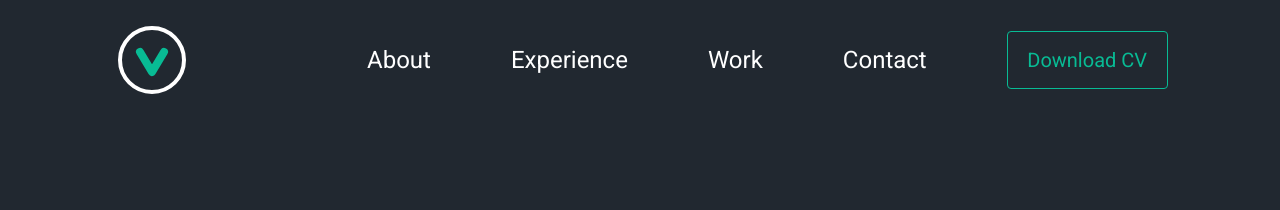
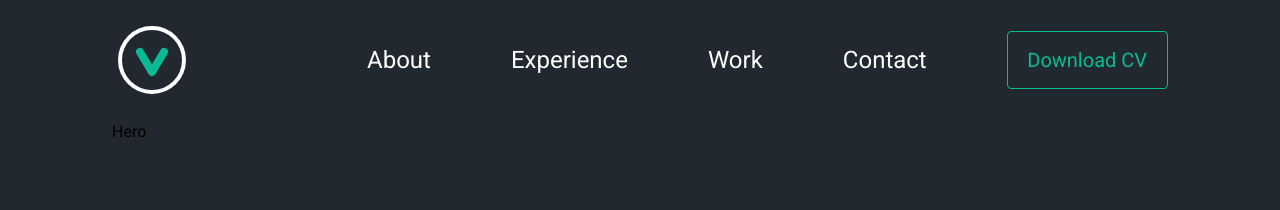
Before and after one commit to ogi1998/ogi1998.github.io, a React (Create React App) app: page / in a window 1280 px wide. Shown: the top 210 px of the page. Built offline with nearby package versions, Linux system fonts and the light colour scheme.

Commit message:
1: Create Hero Section
Created initial structure for hero section

```diff
--- a/src/components/home/Home.js
+++ b/src/components/home/Home.js
@@ -1,15 +1,17 @@
-import Navbar from "./Navbar"
+import Hero from "./hero/Hero"
+import Navbar from "./navbar/Navbar"
 
 import { motion } from "framer-motion"
 const Home = () => {
 	return (
 		<motion.div
-		 className="bg-primary min-h-screen px-28"
-		 initial={{scale: 0}}
-		 animate={{scale: 1}}
-		 transition={{duration: 0.5}}
-		 >
+			className="bg-primary min-h-screen px-28"
+			initial={{ scale: 0 }}
+			animate={{ scale: 1 }}
+			transition={{ duration: 0.5 }}
+		>
 			<Navbar />
+			<Hero />
 		</motion.div>
 	)
 }
--- /dev/null
+++ b/src/components/home/hero/Hero.js
@@ -0,0 +1,6 @@
+const Hero = () => {
+  return (
+	<div>Hero</div>
+  )
+}
+export default Hero
--- a/src/components/home/Logo.js
+++ b/src/components/home/navbar/Logo.js
@@ -1,4 +1,4 @@
-import logo from '../../logo.svg';
+import logo from '../../../logo.svg';
 
 import { motion } from 'framer-motion';
 
--- a/src/components/home/Navbar.js
+++ b/src/components/home/navbar/Navbar.js
@@ -28,7 +28,7 @@ const Navbar = () => {
 		hover: {
 			width: "100%",
 			left: 0,
-			transition: {ease: "easeIn", duration: 0.3}
+			transition: { ease: "easeIn", duration: 0.3 }
 		},
 	}
 	return (
@@ -43,7 +43,7 @@ const Navbar = () => {
 				<motion.a
 					href="/"
 					whileHover={{ scale: 1.2, color: "#08BB94", borderBottomLeftRadius: "10px", borderBottomColor: "#08BB04", borderBottomStyle: "solid" }}
-					initial={{ scale: 1, color: "#fff", borderBottomLeftRadius: "10px"}}
+					initial={{ scale: 1, color: "#fff", borderBottomLeftRadius: "10px" }}
 					transition={{ duration: 0.2 }}
 				>
 					About
@@ -51,7 +51,7 @@ const Navbar = () => {
 				<motion.a
 					href="/"
 					whileHover={{ scale: 1.2, color: "#08BB94", borderBottomLeftRadius: "10px", borderBottomColor: "#08BB04", borderBottomStyle: "solid" }}
-					initial={{ scale: 1, color: "#fff", borderBottomLeftRadius: "10px"}}
+					initial={{ scale: 1, color: "#fff", borderBottomLeftRadius: "10px" }}
 					transition={{ duration: 0.2 }}
 				>
 					Experience
```
Lines whose indentation alone changed are shown as unchanged.
